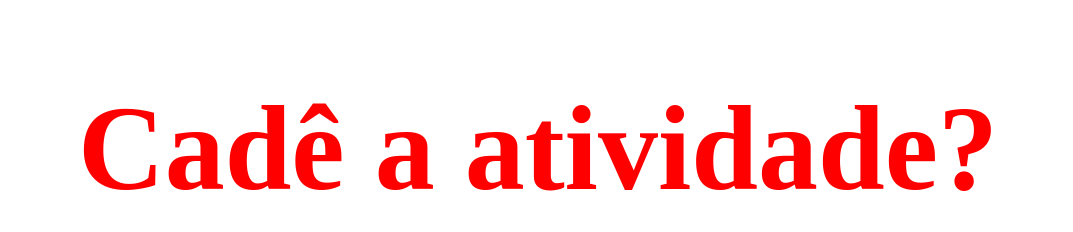
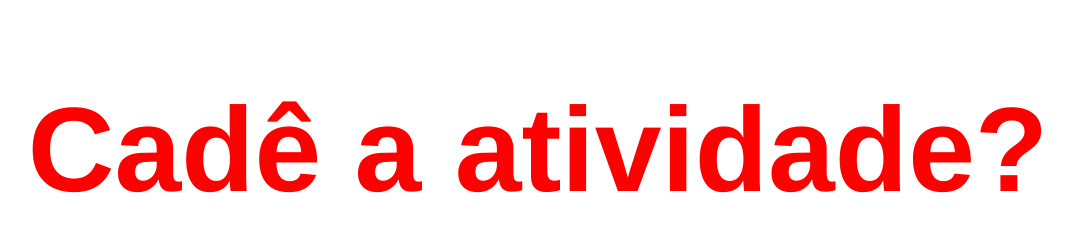
Before and after one commit to marciomarcal98/cade_atividade, a plain HTML site: page index.html in a window 1280 px wide. Shown: the whole page, without its empty margins (102-1175 px from the left). Drawn offline with Linux system fonts and the light colour scheme.

Commit message:
Update style.css

```diff
--- a/style.css
+++ b/style.css
@@ -1,3 +1,7 @@
+* {
+  font-family: Helvetica, sans-serif;
+}
+
 h1 {
   font-size: 120px;
   color: red;
```
